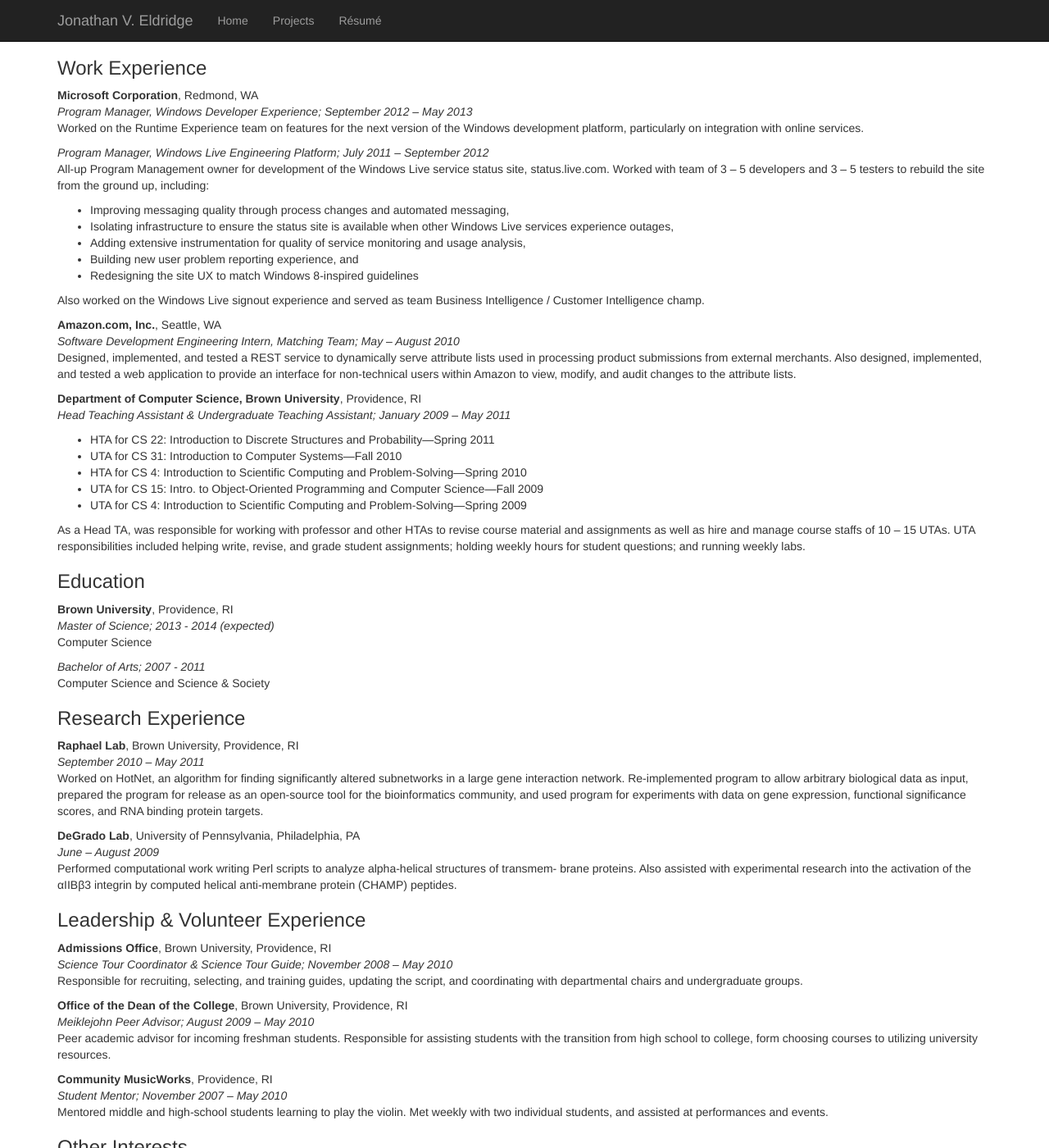
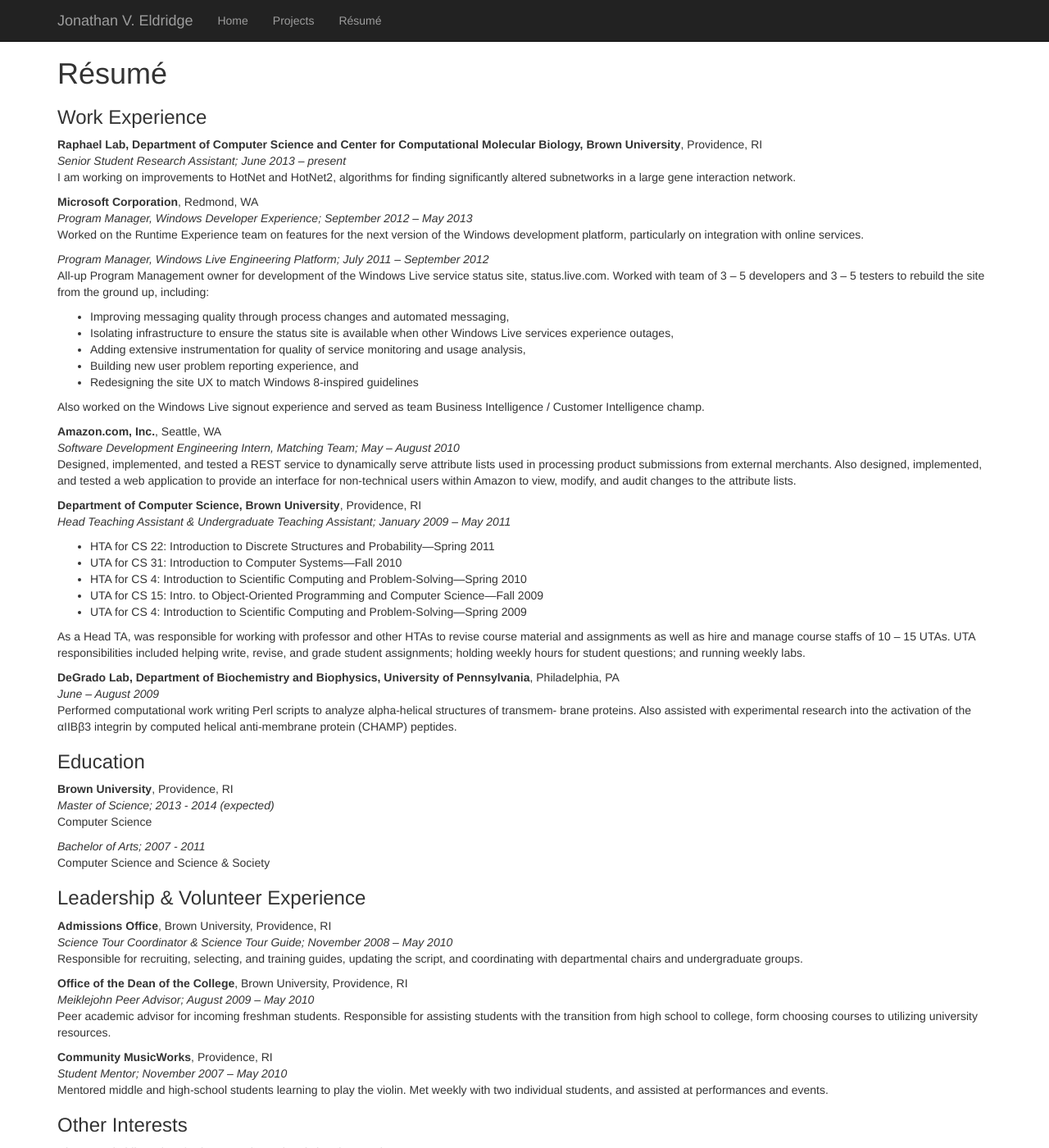
Before and after one commit to jveldridge/jveldridge.github.io, a Jekyll site: the page built from resume.md, in a window 1280 px wide and 1400 px high. Shown: the whole window at 82% size. Built offline with Jekyll 4.4.1, drawn with Linux system fonts in a browser that asks for light colours; nearby versions of some CDN libraries; Markdown is read by kramdown in place of the engine named in the settings.

Commit message:
Completes resume.md page

```diff
--- a/resume.md
+++ b/resume.md
@@ -2,8 +2,14 @@
 layout: default
 title:  Jonathan V. Eldridge - Résumé
 ---
+#Résumé
 
 ###Work Experience
+
+**Raphael Lab, Department of Computer Science and Center for Computational Molecular Biology, Brown University**, Providence, RI
+*Senior Student Research Assistant; June 2013 – present*
+I am working on improvements to HotNet and HotNet2, algorithms for finding significantly altered subnetworks in a large gene interaction network.
+
 **Microsoft Corporation**, Redmond, WA
 *Program Manager, Windows Developer Experience; September 2012 – May 2013*
 Worked on the Runtime Experience team on features for the next version of the Windows development platform, particularly on integration with online services.
@@ -16,6 +22,7 @@ All-up Program Management owner for development of the Windows Live service stat
 * Adding extensive instrumentation for quality of service monitoring and usage analysis,
 * Building new user problem reporting experience, and
 * Redesigning the site UX to match Windows 8-inspired guidelines
+
 
 Also worked on the Windows Live signout experience and served as team Business Intelligence / Customer Intelligence champ.
 
@@ -34,6 +41,11 @@ Designed, implemented, and tested a REST service to dynamically serve attribute
 
 As a Head TA, was responsible for working with professor and other HTAs to revise course material and assignments as well as hire and manage course staffs of 10 – 15 UTAs. UTA responsibilities included helping write, revise, and grade student assignments; holding weekly hours for student questions; and running weekly labs.
 
+**DeGrado Lab, Department of Biochemistry and Biophysics, University of Pennsylvania**, Philadelphia, PA
+*June – August 2009*
+Performed computational work writing Perl scripts to analyze alpha-helical structures of transmem- brane proteins. Also assisted with experimental research into the activation of the αIIBβ3 integrin by computed helical anti-membrane protein (CHAMP) peptides.
+
+
 ###Education
 **Brown University**, Providence, RI
 *Master of Science; 2013 - 2014 (expected)*
@@ -41,15 +53,6 @@ Computer Science
 
 *Bachelor of Arts; 2007 - 2011*
 Computer Science and Science & Society
-
-###Research Experience
-**Raphael Lab**, Brown University, Providence, RI
-*September 2010 – May 2011*
-Worked on HotNet, an algorithm for finding significantly altered subnetworks in a large gene interaction network. Re-implemented program to allow arbitrary biological data as input, prepared the program for release as an open-source tool for the bioinformatics community, and used program for experiments with data on gene expression, functional significance scores, and RNA binding protein targets.
-
-**DeGrado Lab**, University of Pennsylvania, Philadelphia, PA
-*June – August 2009*
-Performed computational work writing Perl scripts to analyze alpha-helical structures of transmem- brane proteins. Also assisted with experimental research into the activation of the αIIBβ3 integrin by computed helical anti-membrane protein (CHAMP) peptides.
 
 ###Leadership & Volunteer Experience
 
```
